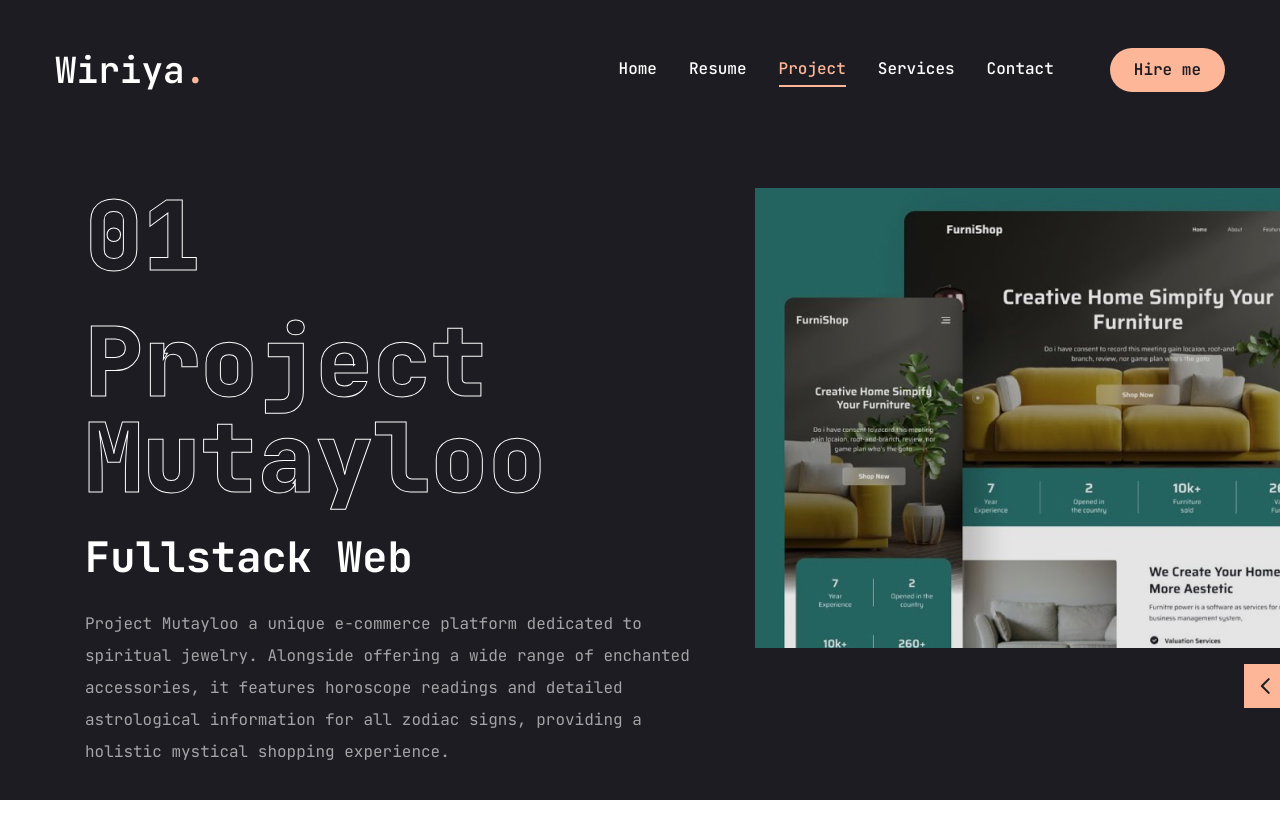
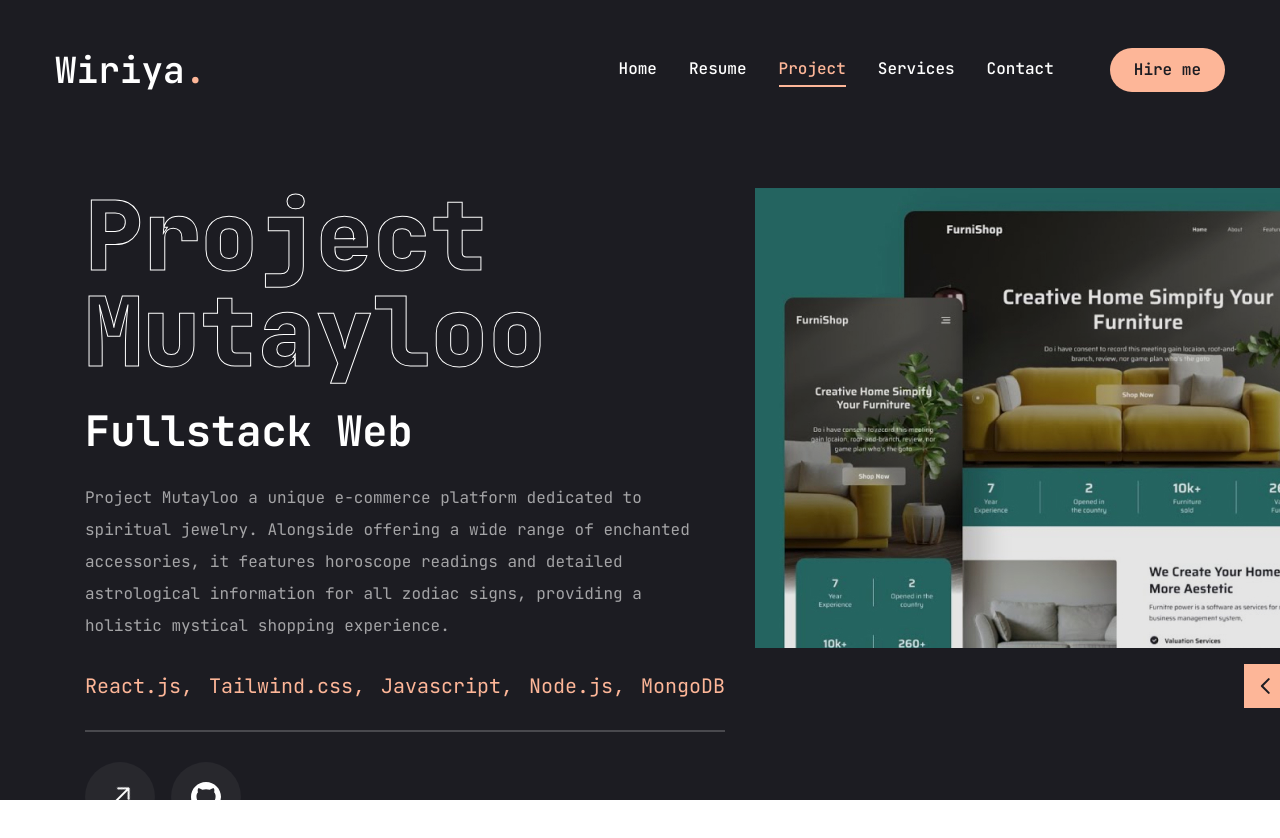
Before and after one commit to mezealot24/WiriyaPortfolio, a Next.js app: page /project in a window 1280 px wide. Shown: the top 838 px of the page. Built offline with nearby package versions, Linux system fonts and the light colour scheme.

Commit message:
Contact Page75%

```diff
--- a/app/contact/page.jsx
+++ b/app/contact/page.jsx
@@ -2,7 +2,7 @@
 
 import { Button } from "@/components/ui/button";
 import { Input } from "@/components/ui/input";
-import { Textarea } from "@nextui-org/input";
+import { Textarea } from "@/components/ui/textarea";
 import { motion } from "framer-motion";
 import {
 	Select,
@@ -81,6 +81,10 @@ const Contact = () => {
 								className="h-[200px]"
 								placeholder="Type your message here."
 							/>
+							{/* btn */}
+							<Button size="md" className="max-w-40">
+								Send message
+							</Button>
 						</form>
 					</div>
 					{/* info */}
--- a/app/project/page.jsx
+++ b/app/project/page.jsx
@@ -21,7 +21,6 @@ import WorkSliderBtns from "@/components/ui/WorkSliderBtns";
 
 const projectsData = [
 	{
-		num: "01",
 		category: "Fullstack Web",
 		title: "Project Mutayloo",
 		description:
@@ -38,37 +37,6 @@ const projectsData = [
 		github: "",
 	},
 	{
-		num: "02",
-		category: "Frontend Web",
-		title: "Project Mutayloo",
-		description: "Simon-Game with React.js mini-project",
-		stack: [
-			{ name: "React.js" },
-			{ name: "Tailwind.css" },
-			{ name: "Javascript" },
-		],
-		image: "/assets/work/thumb1.png",
-		live: "",
-		github: "",
-	},
-	{
-		num: "03",
-		category: "Todo-list",
-		title: "Project Mutayloo",
-		description: "Todo-list with feature for tech-Lifestyle",
-		stack: [
-			{ name: "React.js" },
-			{ name: "Tailwind.css" },
-			{ name: "Javascript" },
-			{ name: "Node.js" },
-			{ name: "MongoDB" },
-		],
-		image: "/assets/work/thumb1.png",
-		live: "",
-		github: "",
-	},
-	{
-		num: "02",
 		category: "Fullstack",
 		title: "Todo List",
 		description:
@@ -85,7 +53,6 @@ const projectsData = [
 		github: "",
 	},
 	{
-		num: "03",
 		category: "Game",
 		title: "Simon-game",
 		description:
@@ -128,10 +95,6 @@ const Project = () => {
 				<div className="flex flex-col xl:flex-row xl:gap-[30px]">
 					<div className="w-full xl:w-[50%] xl:h-[460px] flex flex-col xl:justify-between order-2 xl:order-none"></div>
 					<div className="flex flex-col gap-[30px] h-[50%]">
-						{/* outline num */}
-						<div className="text-8xl leading-none font-extrabold text-transparent text-outline">
-							{currentProject.num}
-						</div>
 						{/* project category */}
 						<div className="text-8xl leading-none font-extrabold text-transparent text-outline">
 							{currentProject.title}
--- a/app/resume/page.jsx
+++ b/app/resume/page.jsx
@@ -244,7 +244,7 @@ const Resume = () => {
 										{skills.skillList.map((skill, index) => {
 											return (
 												<li key={index}>
-													<TooltipProvider delayDuration={100}>
+													<TooltipProvider delayDuration={300}>
 														<Tooltip>
 															<TooltipTrigger className="w-full h-[150px] bg-[#232329] rounded-xl flex justify-center items-center group">
 																<div className="text-6xl group-hover:text-accent transition-all duration-300">
--- /dev/null
+++ b/components/ui/textarea.jsx
@@ -0,0 +1,19 @@
+import * as React from "react";
+
+import { cn } from "@/lib/utils";
+
+const Textarea = React.forwardRef(({ className, ...props }, ref) => {
+	return (
+		<textarea
+			className={cn(
+				"flex min-h-[80px] w-full rounded-md border border-white/10 bg-primary px-4 py-5 text-base placeholder:text-white/60 focus-visible:outline-none focus-visible:ring-1 focus-visible:ring-accent focus-visible:ring-offset-0 disabled:cursor-not-allowed disabled:opacity-50",
+				className
+			)}
+			ref={ref}
+			{...props}
+		/>
+	);
+});
+Textarea.displayName = "Textarea";
+
+export { Textarea };
--- a/package.json
+++ b/package.json
@@ -9,6 +9,9 @@
     "lint": "next lint"
   },
   "dependencies": {
+    "@chakra-ui/react": "^2.8.2",
+    "@emotion/react": "^11.13.0",
+    "@emotion/styled": "^11.13.0",
     "@nextui-org/input": "^2.2.4",
     "@radix-ui/react-dialog": "^1.1.1",
     "@radix-ui/react-scroll-area": "^1.1.0",
@@ -18,7 +21,7 @@
     "@radix-ui/react-tooltip": "^1.1.2",
     "class-variance-authority": "^0.7.0",
     "clsx": "^2.1.1",
-    "framer-motion": "^11.3.2",
+    "framer-motion": "^11.3.8",
     "lucide-react": "^0.407.0",
     "next": "^14.2.5",
     "react": "^18",
```
Also changed, not shown: 1 other file (tests, documents, lock files or other folders).
